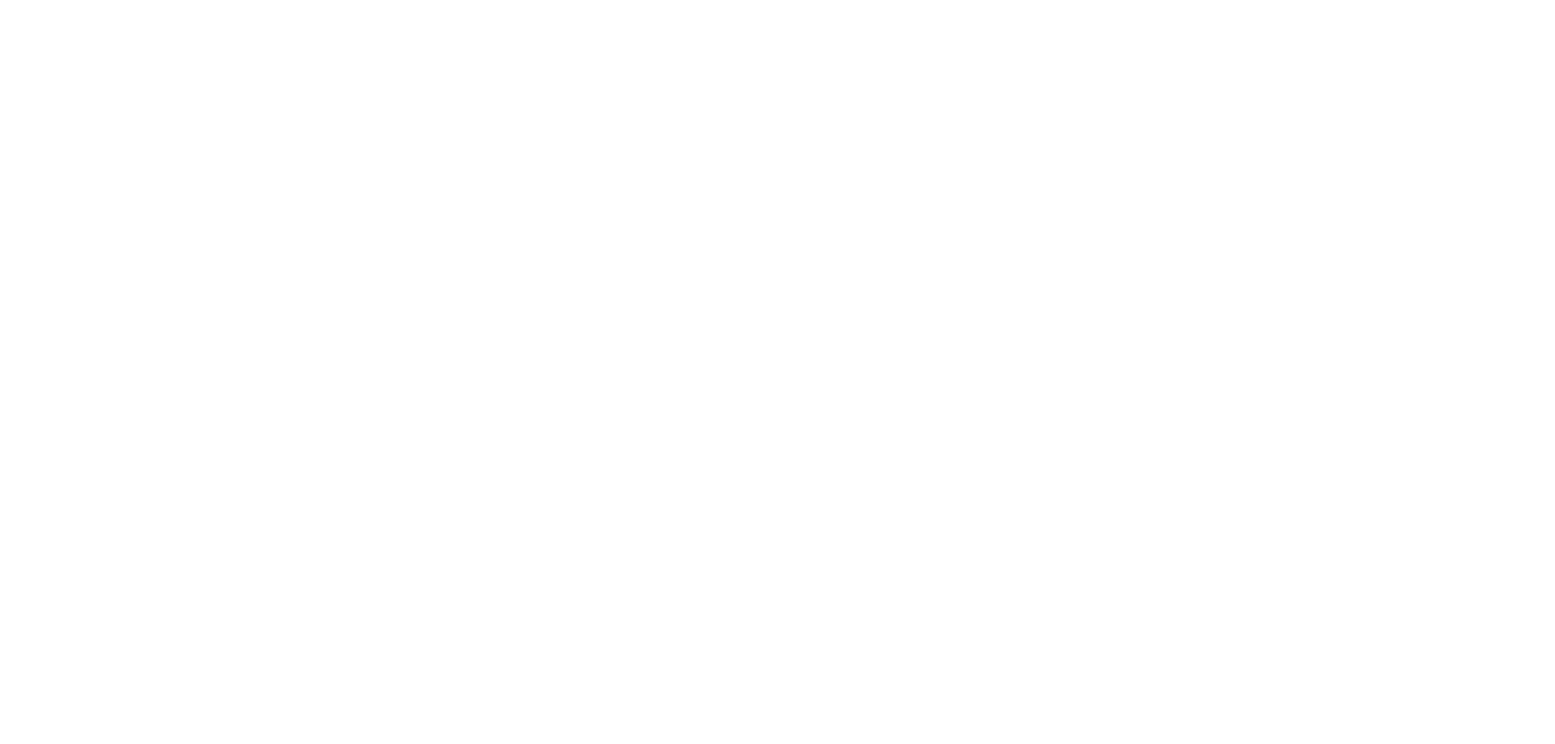
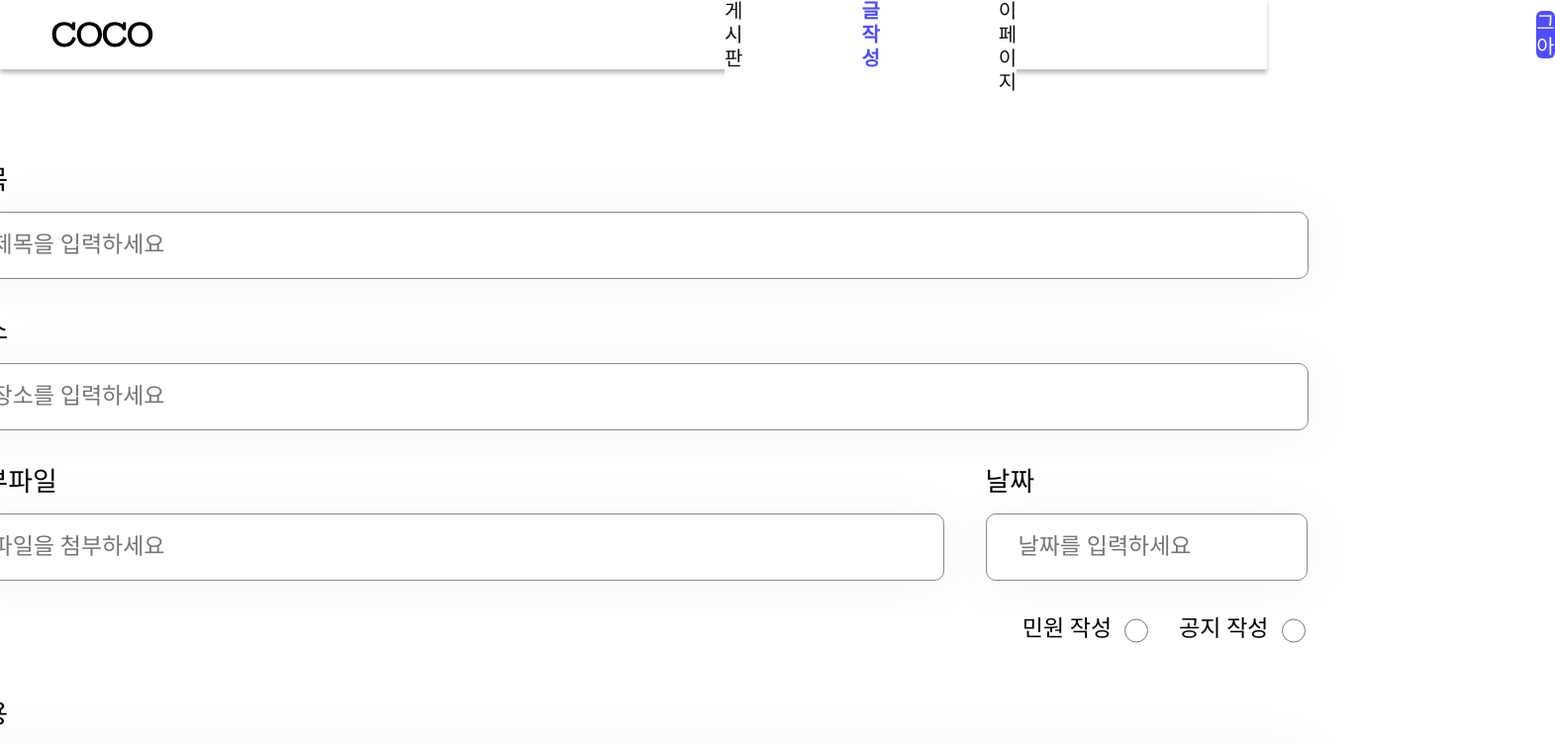
Before and after one commit to COCO-Service/FE-COCO, a React (Vite) app in the folder coco-project/: page /AdminWritingPage in a window 1280 px wide. Before the commit this address had no page. Shown: the top 752 px of the page at 99% size, 1571 px wide, since content can reach past the window. Built offline with nearby package versions, Linux system fonts and the light colour scheme.

Commit message:
Header 주소 설정 및 AdminWritingPage 퍼블리싱

```diff
--- a/coco-project/src/Router.jsx
+++ b/coco-project/src/Router.jsx
@@ -5,6 +5,7 @@
 import LoginPage from "./pages/LoginPage";
 import { GuestMainPage } from "./pages/GuestMainPage";
 import { StudentWritingPage } from "./pages/StudentWritingPage";
+import { AdminWritingPage } from "./pages/AdminWritingPage";
 
 export const AppRouter = () => {
   return (
@@ -16,6 +17,7 @@
         <Route path="/Login" element={<LoginPage />} />
         <Route path="/main" element={<GuestMainPage />} />
         <Route path="/StudentWritingPage" element={<StudentWritingPage />} />
+        <Route path="/AdminWritingPage" element={<AdminWritingPage />} />
       </Routes>
     </Router>
   );
--- a/coco-project/src/components/header/WriteHeader.jsx
+++ b/coco-project/src/components/header/WriteHeader.jsx
@@ -63,7 +63,7 @@
   font-weight: 300;
   cursor: pointer;
   ${({ pathname }) =>
-    pathname === "/StudentWritingPage"
+    pathname === "/StudentWritingPage" || pathname === "/AdminWritingPage"
       ? css`
           color: #4f4cff;
           font-weight: 700;
--- a/coco-project/src/pages/AdminWritingPage.jsx
+++ b/coco-project/src/pages/AdminWritingPage.jsx
@@ -0,0 +1,85 @@
+import styled from "styled-components";
+import { WriteTitle } from "../components/WritePage/WriteTitle";
+import { WritePlace } from "../components/WritePage/WritePlace";
+import { WriteDetail } from "./../components/WritePage/WriteDetail";
+import { WriteAttachment } from "./../components/WritePage/WriteAttachment";
+import { WriteDate } from "../components/WritePage/WriteDate";
+import { WriteHeader } from "../components/header/WriteHeader";
+
+export const AdminWritingPage = () => {
+  return (
+    <WriteAll>
+      <WriteHeader />
+      <WriteHeadAll>
+        <NoteHeaderAll>
+          <WriteTitle />
+          <WritePlace />
+          <AttachmentDateAll>
+            <WriteAttachment />
+            <WriteDate />
+          </AttachmentDateAll>
+        </NoteHeaderAll>
+        <NoticeComplaintCheck>
+          <LabelAll>
+            민원 작성
+            <Complaint name="catagory" type="radio" />
+          </LabelAll>
+          <LabelAll>
+            공지 작성
+            <Notice name="catagory" type="radio" />
+          </LabelAll>
+        </NoticeComplaintCheck>
+      </WriteHeadAll>
+      <WriteDetail />
+    </WriteAll>
+  );
+};
+
+const NoteHeaderAll = styled.div`
+  display: flex;
+  flex-direction: column;
+  gap: 36px;
+`;
+
+const LabelAll = styled.label`
+  font-size: 23px;
+  font-weight: 500;
+  display: flex;
+  gap: 8px;
+`;
+
+const NoticeComplaintCheck = styled.div`
+  display: flex;
+  gap: 28px;
+  justify-content: end;
+  width: 100%;
+`;
+
+const Notice = styled.input`
+  width: 24px;
+`;
+
+const Complaint = styled.input`
+  width: 24px;
+`;
+
+const WriteAll = styled.div`
+  display: flex;
+  flex-direction: column;
+  justify-content: center;
+  align-items: center;
+  gap: 56px;
+  margin-bottom: 97px;
+`;
+
+const WriteHeadAll = styled.div`
+  display: flex;
+  flex-direction: column;
+  gap: 35px;
+  margin-top: 40px;
+`;
+
+const AttachmentDateAll = styled.div`
+  display: flex;
+  gap: 42px;
+`;
```
